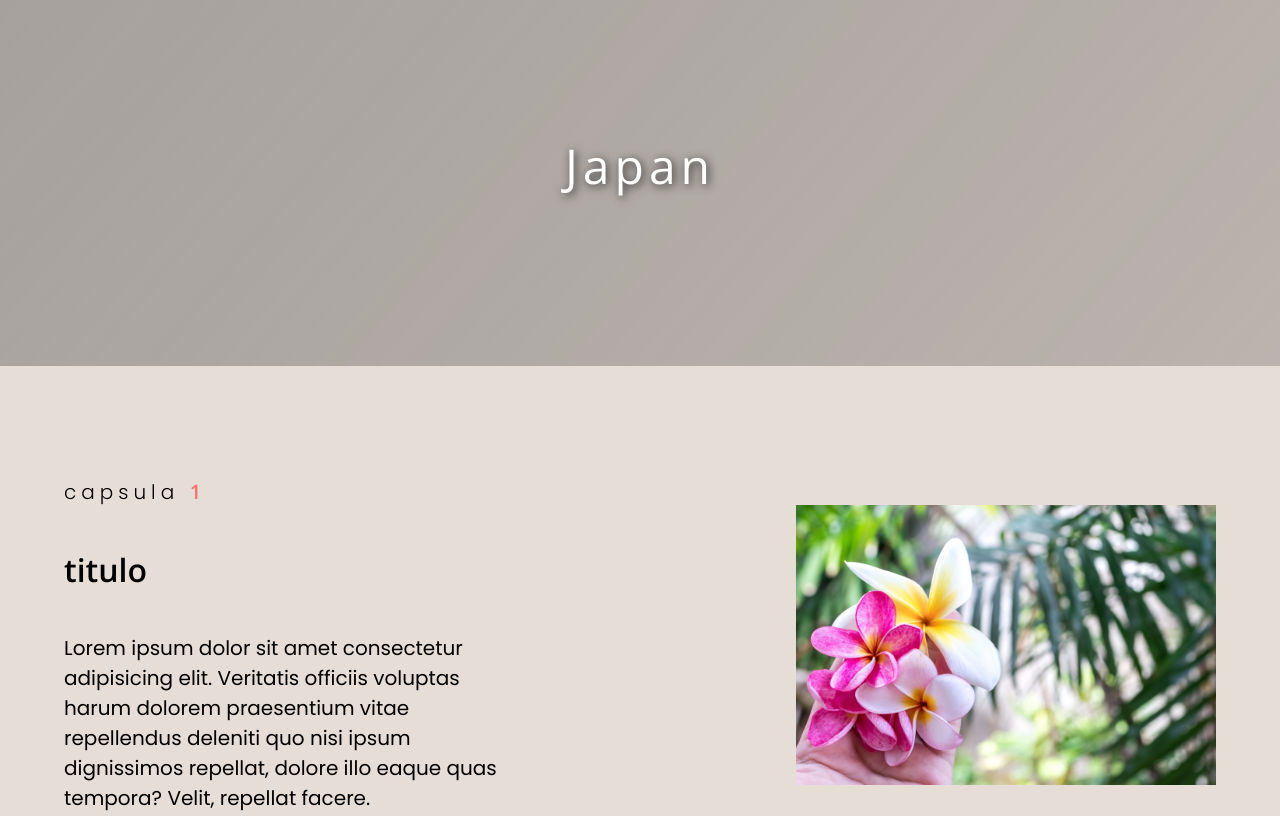
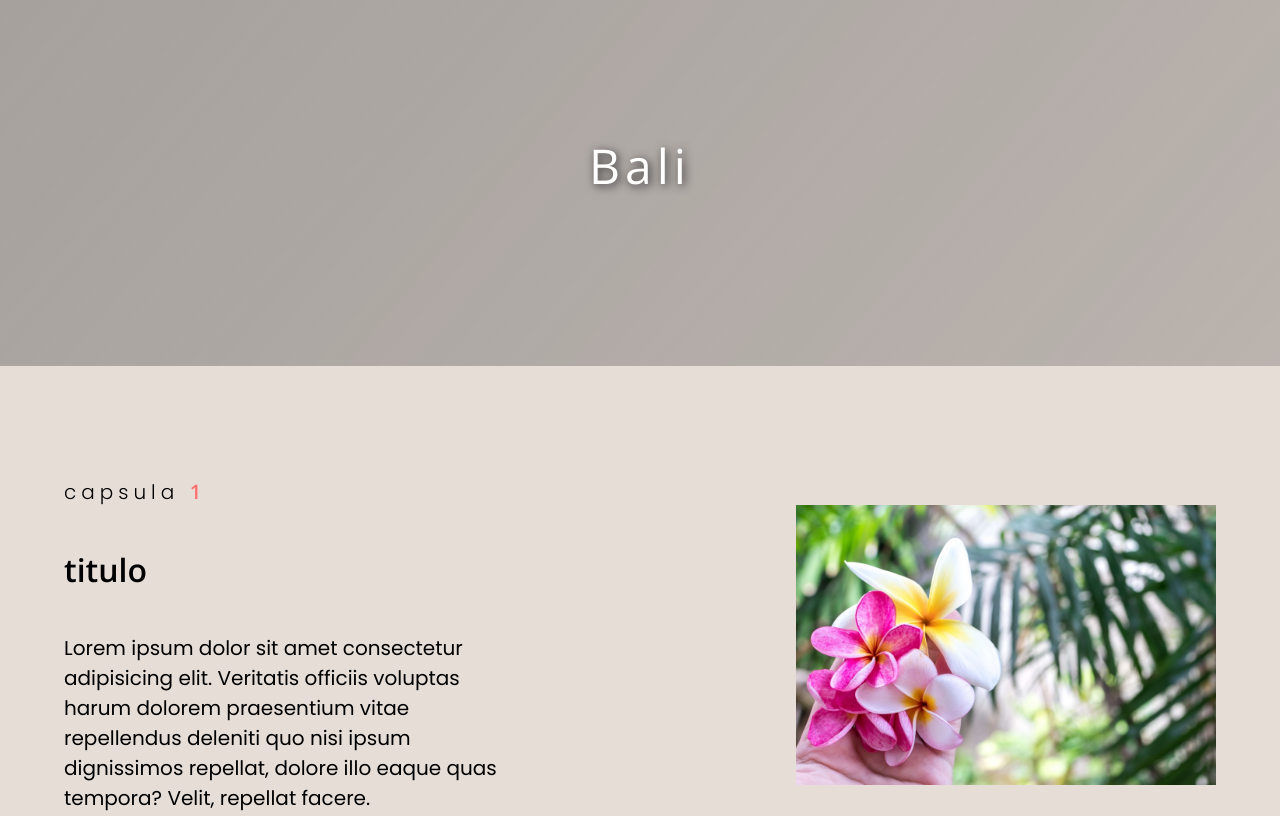
Before and after one commit to NicoDebiaggi/TravelNow, a plain HTML site: page destinos.html in a window 1280 px wide. Shown: the part 4040-4856 px from the top of the page. Drawn offline with nearby package versions, Linux system fonts and the light colour scheme.

Commit message:
modificacion nombre de los destinos

```diff
--- a/destinos.html
+++ b/destinos.html
@@ -168,7 +168,7 @@
     <!--============== destino uno ==================-->
     <section class="subDestinos" id="destino__0">
         <div class="destinosDiv">
-            <p>Japan</p>
+            <p>Bali</p>
         </div>
         <div class="subDestinos__seccion">
             <div class="subDestinos__seccion__capsula">
@@ -225,7 +225,7 @@
     <!--============== destino dos ==================-->
     <section class="subDestinos" id="destino__0">
         <div class="destinosDiv">
-            <p>Japan</p>
+            <p>Vietnam</p>
         </div>
         <div class="subDestinos__seccion">
             <div class="subDestinos__seccion__capsula">
```
Also changed, not shown: ofertas.html (+2 -2 lines).
